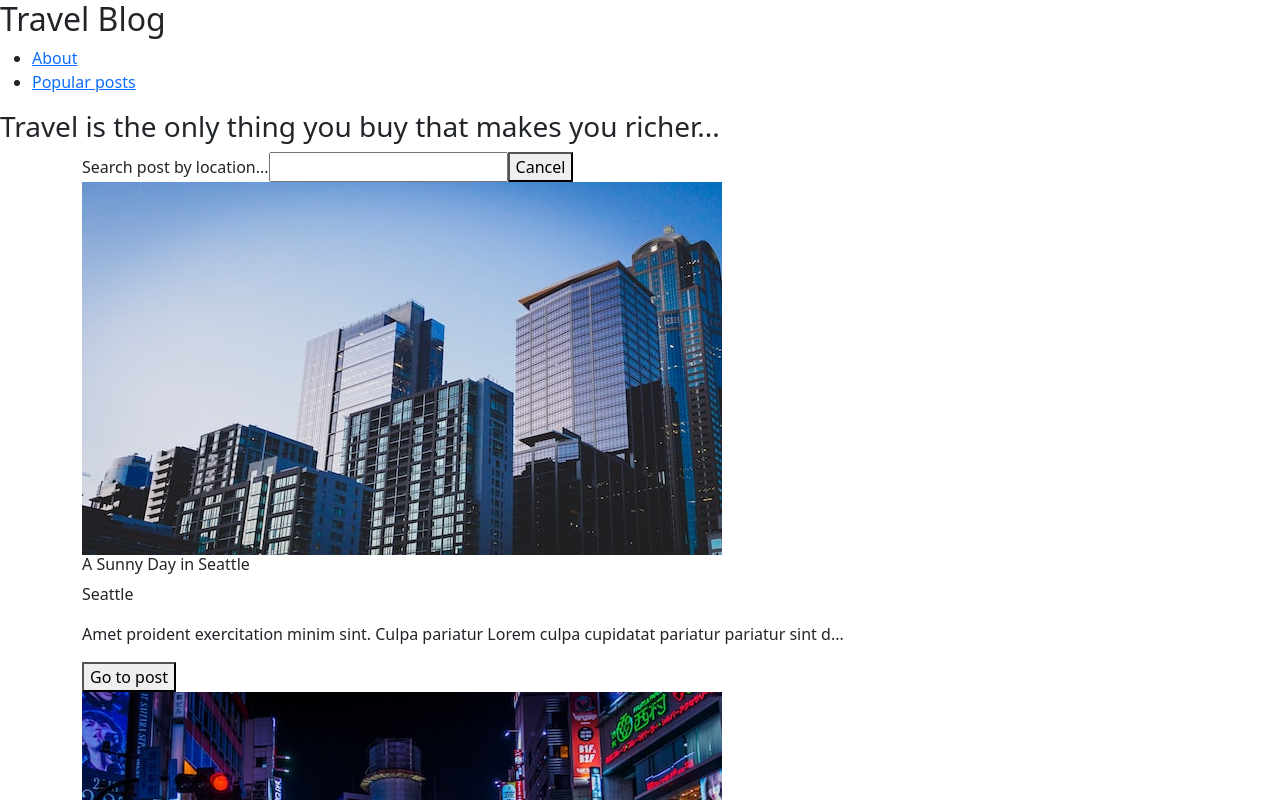
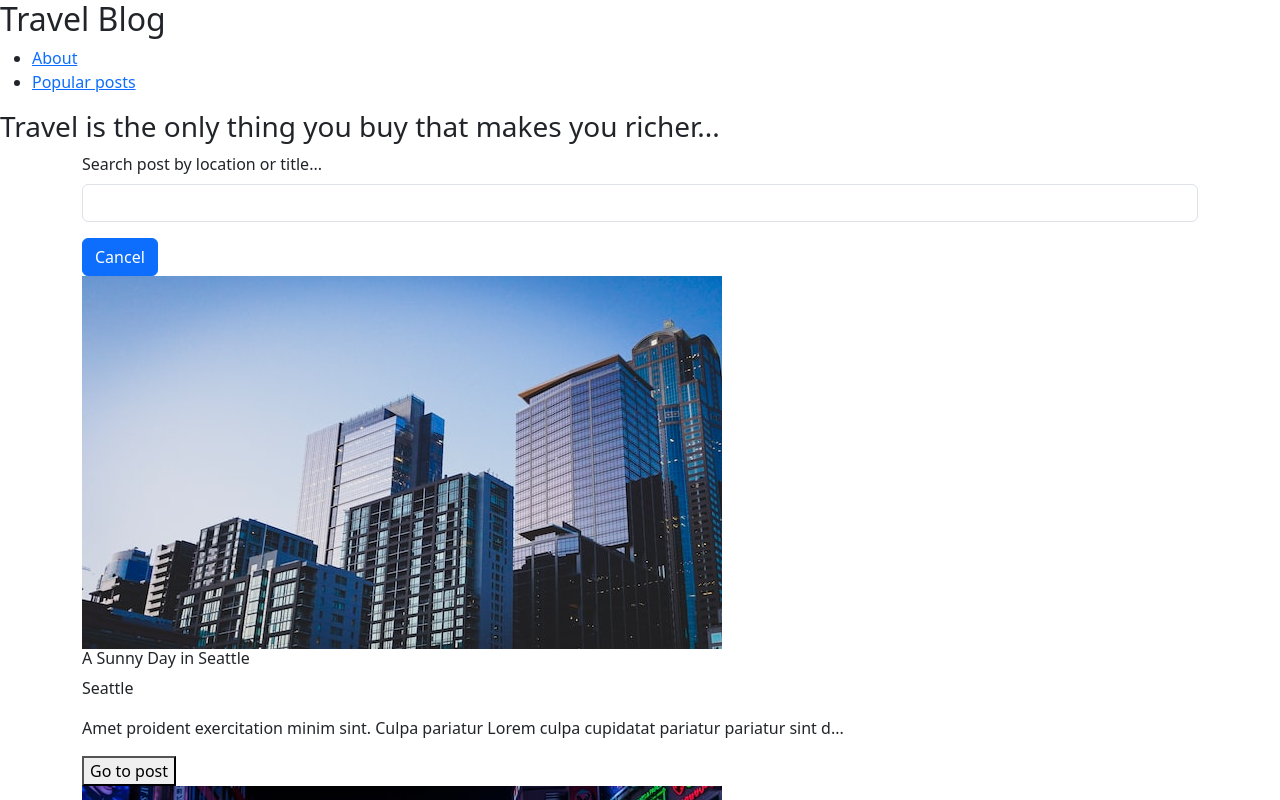
Before and after one commit to shanicegrif/lab-intro-to-bootstrap-w-react, a React (Vite) app: page / in a window 1280 px wide. Shown: the top 800 px of the page. Built offline with nearby package versions, Linux system fonts and the light colour scheme.

Commit message:
adding bootstrap

```diff
--- a/src/Components/Travels.jsx
+++ b/src/Components/Travels.jsx
@@ -31,15 +31,22 @@ const Travels = () => {
 
   return (
     <div className="container">
-      <form className="">
-        <label htmlFor="search"> Search post by location...</label>
-        <input
-          type="search"
-          aria-label="Search"
-          value={searchPost}
-          onChange={handleSearchChange}
-        />
-        <button type="delete">Cancel</button>
+      <form>
+        <div className="mb-3">
+          <label htmlFor="search" className="form-label">
+            Search post by location or title...
+          </label>
+          <input
+            type="search"
+            className="form-control"
+            id="search"
+            value={searchPost}
+            onChange={handleSearchChange}
+          />
+        </div>
+        <button type="button" className="btn btn-primary">
+          Cancel
+        </button>
       </form>
       <div>
         {filteredPost.length > 0 ? (
```
